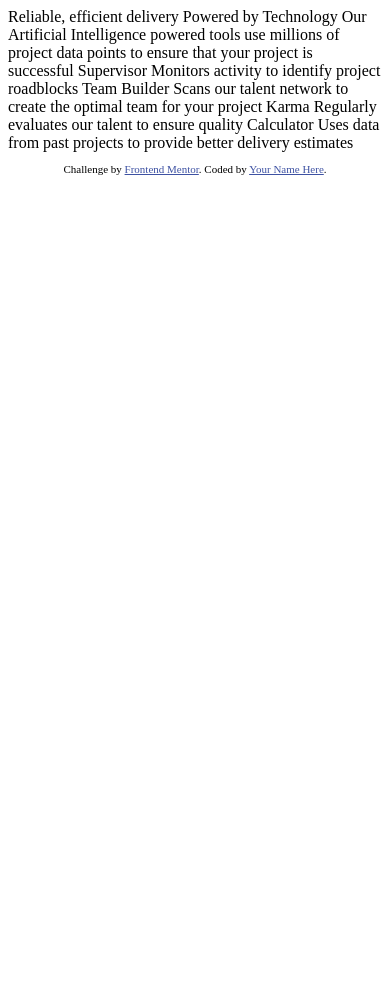
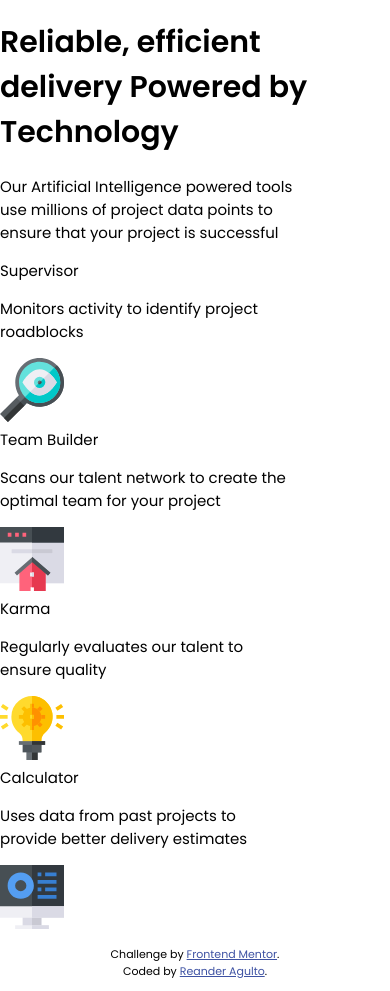
Before and after one commit to reanderagulto/Four-Card-Feature-Section, a plain HTML site: page index.html in a window 390 px wide. Before the commit the page ends 844 px from the top, so only its background shows below. Drawn offline with Linux system fonts and the light colour scheme.

Commit message:
Mobile View

```diff
--- a/index.html
+++ b/index.html
@@ -3,42 +3,50 @@
 <head>
   <meta charset="UTF-8">
   <meta name="viewport" content="width=device-width, initial-scale=1.0"> <!-- displays site properly based on user's device -->
-
   <link rel="icon" type="image/png" sizes="32x32" href="./images/favicon-32x32.png">
-
   <title>Frontend Mentor | Four card feature section</title>
-
+  <link href="https://fonts.googleapis.com/css2?family=Poppins:wght@200;400;600&display=swap" rel="stylesheet">
   <!-- Feel free to remove these styles or customise in your own stylesheet 👍 -->
-  <style>
-    .attribution { font-size: 11px; text-align: center; }
-    .attribution a { color: hsl(228, 45%, 44%); }
-  </style>
+  <link rel="stylesheet" href="./style.css">
 </head>
 <body>
-
-  Reliable, efficient delivery
-  Powered by Technology
-
-  Our Artificial Intelligence powered tools use millions of project data points
-  to ensure that your project is successful
-
-  Supervisor
-  Monitors activity to identify project roadblocks
-
-  Team Builder
-  Scans our talent network to create the optimal team for your project
-
-  Karma
-  Regularly evaluates our talent to ensure quality
-
-  Calculator
-  Uses data from past projects to provide better delivery estimates
-
-
+  <main>
+    <div class="page-wrapper">
+      <div class="container top-banner">
+        <h1>
+          Reliable, efficient delivery
+          <strong>Powered by Technology</strong>
+        </h1>
+        <p>Our Artificial Intelligence powered tools <br class="mobile">use millions of project data <br class="desktop">points to <br class="mobile">ensure that your project is successful</p>
+      </div>
+      <div class="container flex">
+        <div class="card">
+          <div>Supervisor</div>
+          <p>Monitors activity to identify project<br/> roadblocks</p>
+          <img src="./images/icon-supervisor.svg" alt="Supervisor">
+        </div>
+        <div class="card">
+          <div>Team Builder</div>
+          <p>Scans our talent network to create the<br/> optimal team for your project</p>
+          <img src="./images/icon-team-builder.svg" alt="Team Builder">
+        </div>
+        <div class="card">
+          <div>Karma</div>
+          <p>Regularly evaluates our talent to<br/> ensure quality</p>
+          <img src="./images/icon-karma.svg" alt="Karma">
+        </div>
+        <div class="card">
+          <div>Calculator</div>
+          <p>Uses data from past projects to<br/> provide better delivery estimates</p>
+          <img src="./images/icon-calculator.svg" alt="Calculator">
+        </div>
+      </div>
+    </div>
+  </main>
   <footer>
     <p class="attribution">
-      Challenge by <a href="https://www.frontendmentor.io?ref=challenge" target="_blank">Frontend Mentor</a>.
-      Coded by <a href="#">Your Name Here</a>.
+      Challenge by <a href="https://www.frontendmentor.io?ref=challenge" target="_blank">Frontend Mentor</a>. <br>
+      Coded by <a href="https://github.com/reanderagulto">Reander Agulto</a>.
     </p>
   </footer>
 </body>
--- /dev/null
+++ b/style.css
@@ -0,0 +1,27 @@
+:root{
+    --red: hsl(0, 78%, 62%);
+    --cyan: hsl(180, 62%, 55%);
+    --orange: hsl(34, 97%, 64%);
+    --blue: hsl(212, 86%, 64%);
+
+    --dark-blue: hsl(234, 12%, 34%);
+    --grayish-blue: hsl(229, 6%, 66%);
+    --light-gray: hsl(0, 0%, 98%);
+
+    --font-size: 0.9375rem;
+    --font-poppins: 'Poppins', sans-serif;
+}
+
+body{
+    margin: unset;
+    font-size: var(--font-size);
+    font-family: var(--font-poppins);
+}
+
+
+br.desktop {
+    display: none;
+}
+
+.attribution { font-size: 11px; text-align: center; }
+.attribution a { color: hsl(228, 45%, 44%); }
```
